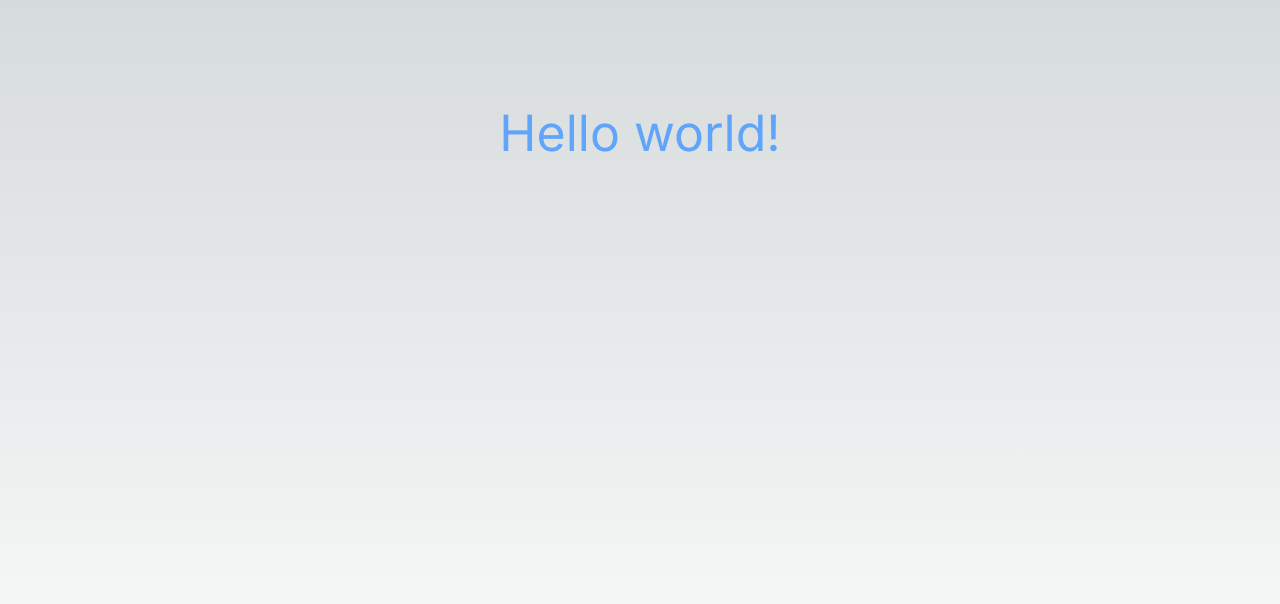
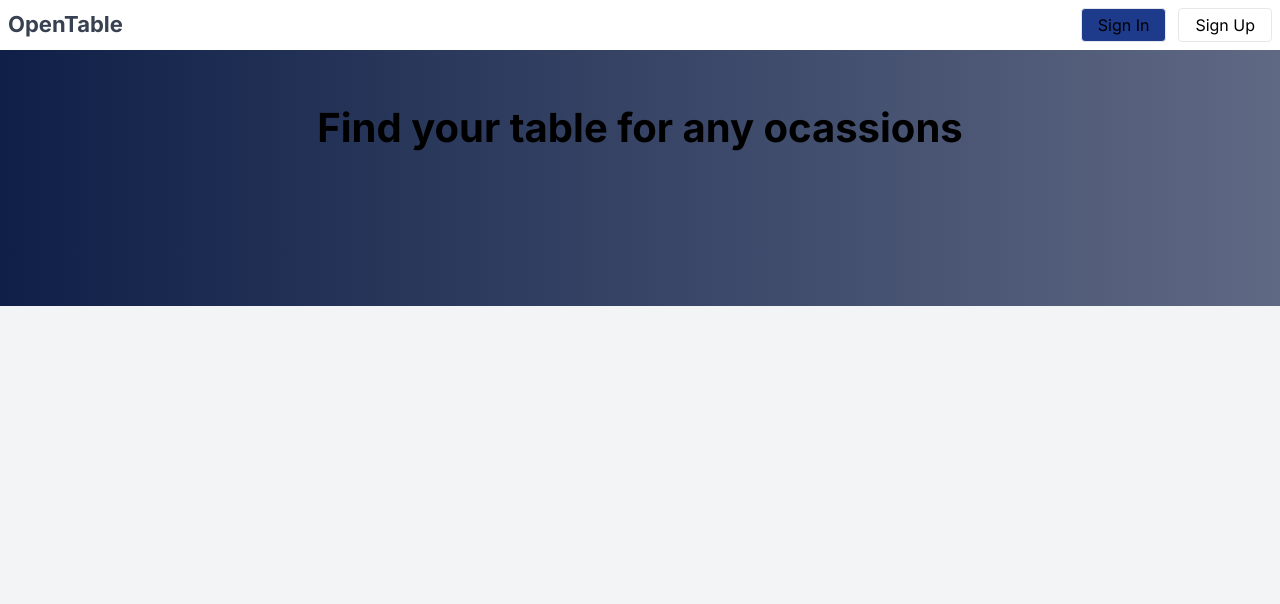
Before and after one commit to MihailMatveichuk/OpenTable-NextJS, a Next.js app in the folder open-table-nextjs/: page / in a window 1280 px wide. Shown: the top 604 px of the page. Built offline with nearby package versions, Linux system fonts and the light colour scheme.

Commit message:
feat: add nav

```diff
--- a/open-table-nextjs/src/app/page.tsx
+++ b/open-table-nextjs/src/app/page.tsx
@@ -5,8 +5,37 @@ const inter = Inter({ subsets: ["latin"] });
 
 export default function Home() {
   return (
-    <main className={styles.main}>
-      <h1 className="text-blue-400 text-6xl">Hello world!</h1>
+    <main className='bg-gray-100 min-h-screen w-screen'>
+      <main className='max-w-screen-2xl m-auto bg-white'>
+        {/* navbar */}
+        <nav className='bg-white p-2 flex justify-between'>
+          <a href='' className='font-bold text-gray-700 text-2xl'>
+            OpenTable
+          </a>
+          <div>
+            <div className='flex gap-3'>
+              <button className='bg-blue-900 border p-1 px-4 rounded'>
+                Sign In
+              </button>
+              <button className='text-black border p-1 px-4 rounded'>
+                Sign Up
+              </button>
+            </div>
+          </div>
+        </nav>
+        {/* navbar */}
+        <main>
+          {/* header */}
+          <div className='h-64 bg-gradient-to-r from-[#0f1f47] to-[#5f6984] p-2'>
+            <div className='text-center mt-10'>
+              <h1 className='text-5xl font-bold mb-2'>
+                Find your table for any ocassions
+              </h1>
+            </div>
+          </div>
+          {/* header */}
+        </main>
+      </main>
     </main>
   );
 }
```
